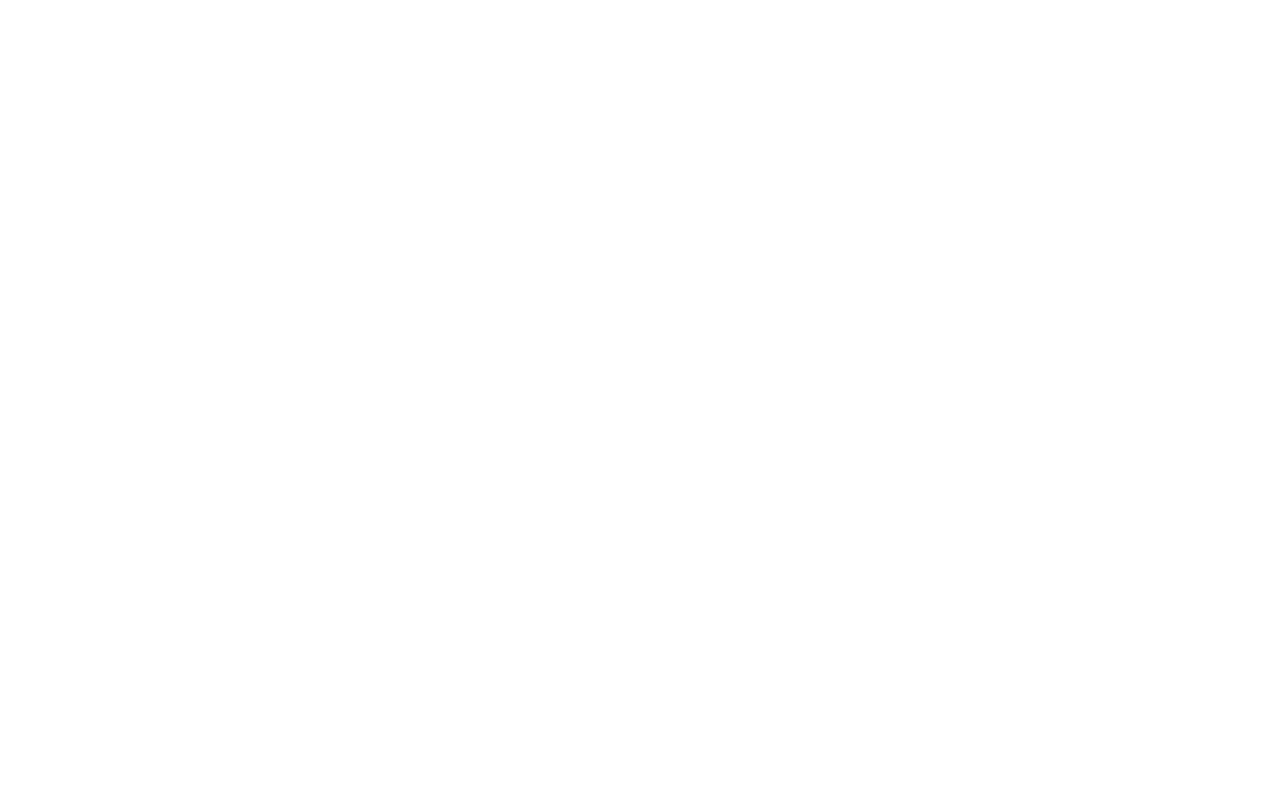
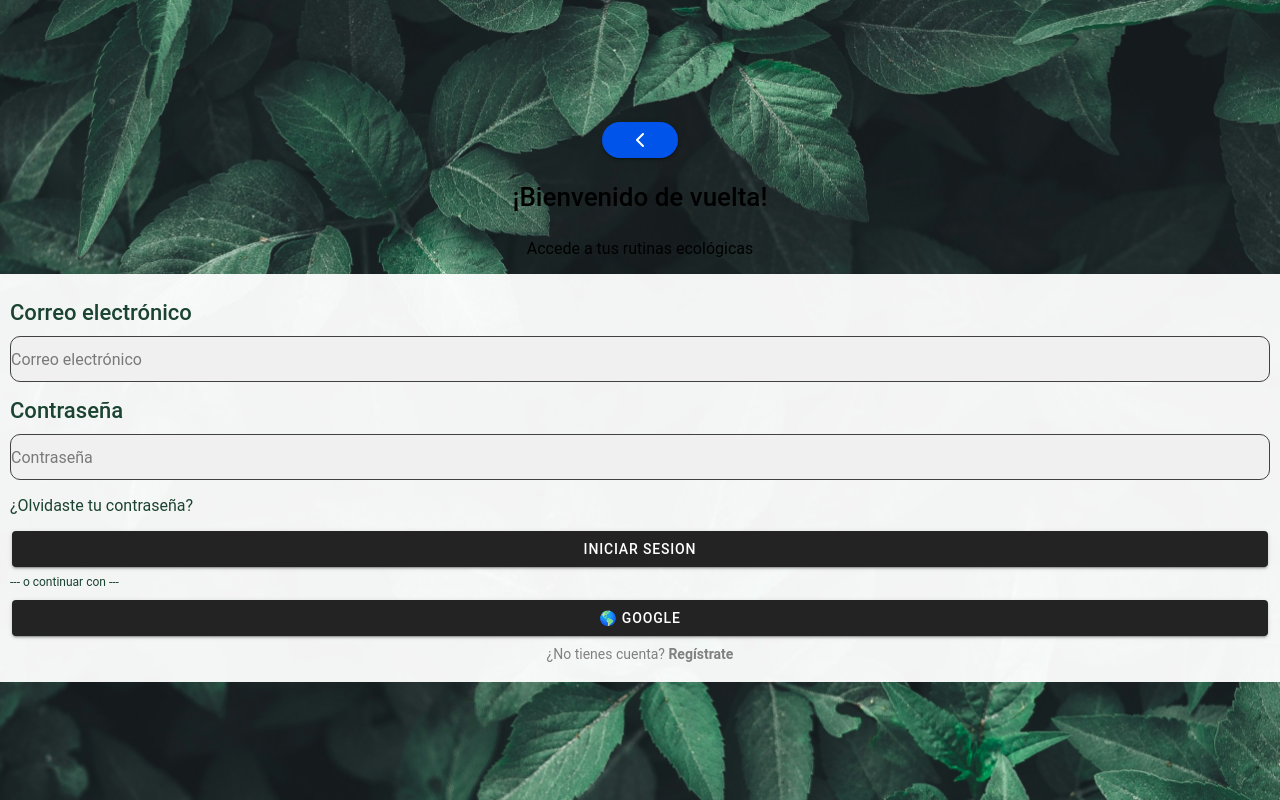
Before and after one commit to JhoJan206/ecorutinaApp, a React (Vite) app: page /login in a window 1280 px wide. Built offline with nearby package versions, Linux system fonts and the light colour scheme.

Commit message:
Version inicial del Frontend de la parte de login y registro de la app

```diff
--- a/src/App.tsx
+++ b/src/App.tsx
@@ -35,16 +35,17 @@
 
 setupIonicReact();
 
+import Portada from './pages/Portada';
+import Login from './pages/Login';
+import Registro from './pages/Registro';
+
 const App: React.FC = () => (
   <IonApp>
     <IonReactRouter>
       <IonRouterOutlet>
-        <Route exact path="/home">
-          <Home />
-        </Route>
-        <Route exact path="/">
-          <Redirect to="/home" />
-        </Route>
+        <Route exact path="/" component={Portada} />
+        <Route path="/login" component={Login} />
+        <Route path="/registro" component={Registro} />
       </IonRouterOutlet>
     </IonReactRouter>
   </IonApp>
--- /dev/null
+++ b/src/pages/Login.tsx
@@ -0,0 +1,43 @@
+import {IonPage, IonContent, IonInput, IonButton} from '@ionic/react';
+import { useHistory } from 'react-router';
+import './styles.css';
+
+const Login: React.FC = () => {
+    const history = useHistory();
+
+    return (
+        <IonPage>
+            <IonContent>
+                <div className="center">
+
+                        <IonButton onClick={() => history.push('/')} expand="block" shape="round">
+                            <svg xmlns="http://www.w3.org/2000/svg" width="24" height="24" viewBox="0 0 24 24" fill="none" stroke="currentColor" stroke-width="2" stroke-linecap="round" stroke-linejoin="round" className="icon icon-tabler icons-tabler-outline icon-tabler-chevron-left"><path stroke="none" d="M0 0h24v24H0z" fill="none" /><path d="M15 6l-6 6l6 6" /></svg>
+                        </IonButton>
+                        <h1>¡Bienvenido de vuelta!</h1>
+                        <p>Accede a tus rutinas ecológicas</p>
+
+                        <div className="form-container">
+                            <div className="card">
+
+                                <h3>Correo electrónico</h3>
+                                <IonInput className="input" placeholder="Correo electrónico" />
+                                <h3>Contraseña</h3>
+                                <IonInput className="input" type="password" placeholder="Contraseña" />
+                                <p>¿Olvidaste tu contraseña?</p>
+
+                                <IonButton expand="block" className="btn">Iniciar sesion</IonButton>
+
+                                <small>--- o continuar con ---</small>
+                                <IonButton expand="block" className="btn">🌎 Google</IonButton>
+                                <p className="link" onClick={() => history.push('/registro')}>¿No tienes cuenta? <strong>Regístrate</strong></p>
+
+                            </div>
+                        </div>
+
+                </div>
+            </IonContent>
+        </IonPage>
+    );
+};
+
+export default Login;
--- /dev/null
+++ b/src/pages/Portada.tsx
@@ -0,0 +1,30 @@
+import {IonPage, IonContent,IonButton} from '@ionic/react';
+import { useHistory } from 'react-router';
+import './styles.css';
+
+const Portada: React.FC = () => {
+    const history = useHistory();
+
+    return (
+    <IonPage>
+        <IonContent>
+            <div className="center">
+
+            <div className="portada-container">
+                <h1 className="logo">EcoRutina</h1>
+                <p className="subtitle">
+                Pequeños hábitos, grandes cambios para el planeta
+                </p>
+
+                <IonButton expand="block" shape="round" fill="outline" onClick={() => history.push('/login')}>Iniciar sesión</IonButton>
+
+                <IonButton expand="block" shape="round"  onClick={() => history.push('/registro')}>Registrarse</IonButton>
+            </div>
+
+            </div>
+        </IonContent>
+    </IonPage>
+  );
+};
+
+export default Portada;
--- /dev/null
+++ b/src/pages/Registro.tsx
@@ -0,0 +1,41 @@
+import {IonPage, IonContent, IonInput, IonButton} from '@ionic/react';
+import { useHistory } from 'react-router';
+import './styles.css';
+
+const Registro: React.FC = () => {
+  const history = useHistory();
+
+  return (
+    <IonPage>
+        <IonContent>
+            <div className="center">
+                <IonButton onClick={() => history.push('/')} expand="block" shape="round">
+                    <svg xmlns="http://www.w3.org/2000/svg" width="24" height="24" viewBox="0 0 24 24" fill="none" stroke="currentColor" stroke-width="2" stroke-linecap="round" stroke-linejoin="round" className="icon icon-tabler icons-tabler-outline icon-tabler-chevron-left"><path stroke="none" d="M0 0h24v24H0z" fill="none" /><path d="M15 6l-6 6l6 6" /></svg>
+                </IonButton>
+                <h2>Regístrate</h2>
+                <p>Crea tu cuenta EcoRutina</p>
+                <div className="form-container">
+
+                    <div className="card">
+                        <h3>Nombre de usuario</h3>
+                        <IonInput className="input" placeholder="Nombre de usuario" />
+                        <h3>Correo electrónico</h3>
+                        <IonInput className="input" placeholder="Correo electrónico" />
+                        <h3>Contraseña</h3>
+                        <IonInput className="input" type="password" placeholder="Contraseña" />
+
+                        <IonButton expand="block" className="btn">Registrarse</IonButton>
+
+                        <small>--- o continuar con ---</small>
+                        <IonButton expand="block" className="btn">🌎 Google</IonButton>
+                        <p className="link" onClick={() => history.push('/login')}>¿Ya tienes cuenta? <strong>Inicia sesión</strong></p>
+                    </div>
+                </div>
+
+            </div>
+        </IonContent>
+    </IonPage>
+  );
+};
+
+export default Registro;
--- /dev/null
+++ b/src/pages/styles.css
@@ -0,0 +1,53 @@
+ion-content {
+  --background: none;
+  background: url('/fondo.jpg') no-repeat center center / cover;
+}
+.center{
+  display: flex;
+  flex-direction: column;
+  justify-content: center;
+  align-items: center;
+  height: 100vh;
+}
+.portada-container{
+  text-align: center;
+  color: white;
+  width: 90%;
+}
+.logo{
+  font-size: 32px;
+  font-weight: bold;
+  margin-bottom: 10px;
+}
+.subtitle{
+  font-size: 14px;
+  margin-bottom: 30px;
+}
+.btn{
+  margin-top: 10px;
+  border-radius: 1000px;
+}
+.form-container{
+  width: 100vw;
+}
+.card{
+  background: rgba(255, 255, 255, 0.95);
+  color: #1B4332;
+  padding: 10px;
+}
+.input{
+  border-radius: 10px;
+  color: #2b2b2b;
+  background-color: #f0f0f0;
+  border: solid 1px #414141;
+}
+.btn{
+  --background: #232323;
+  color: white;
+}
+.link{
+  text-align: center;
+  margin: 10px;
+  color: gray;
+  font-size: 14px;
+}
```
Also changed, not shown: public/fondo.jpg (added).
